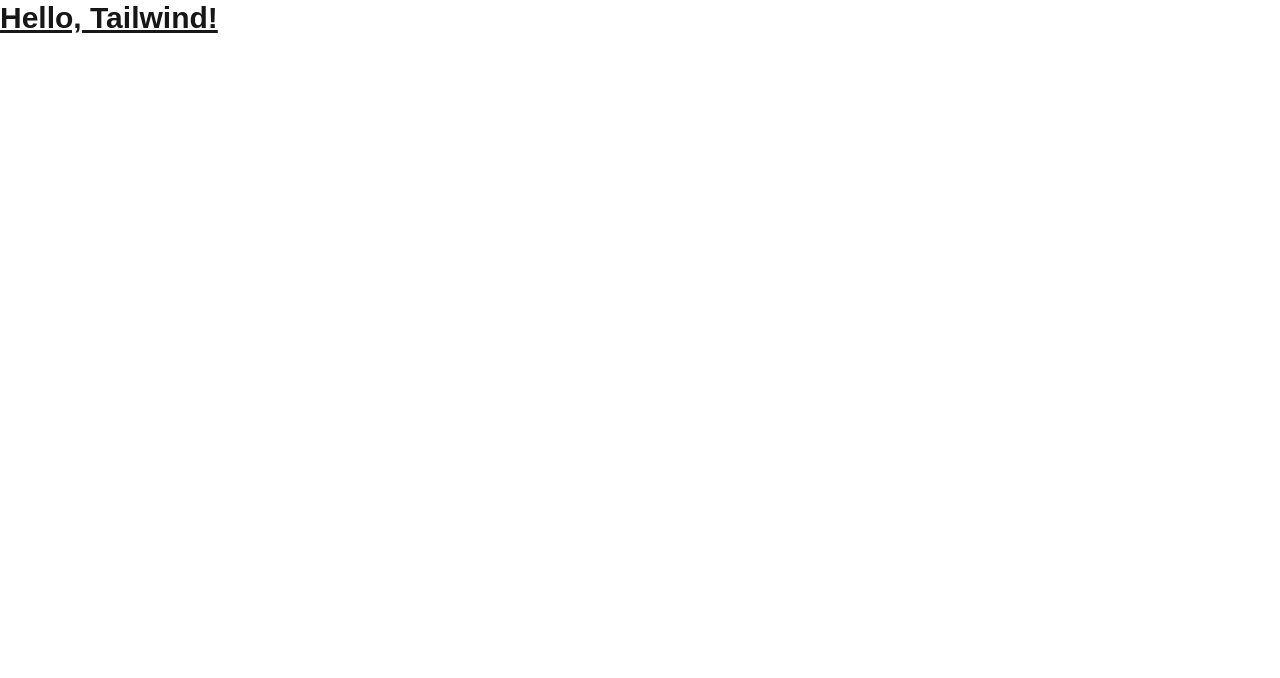
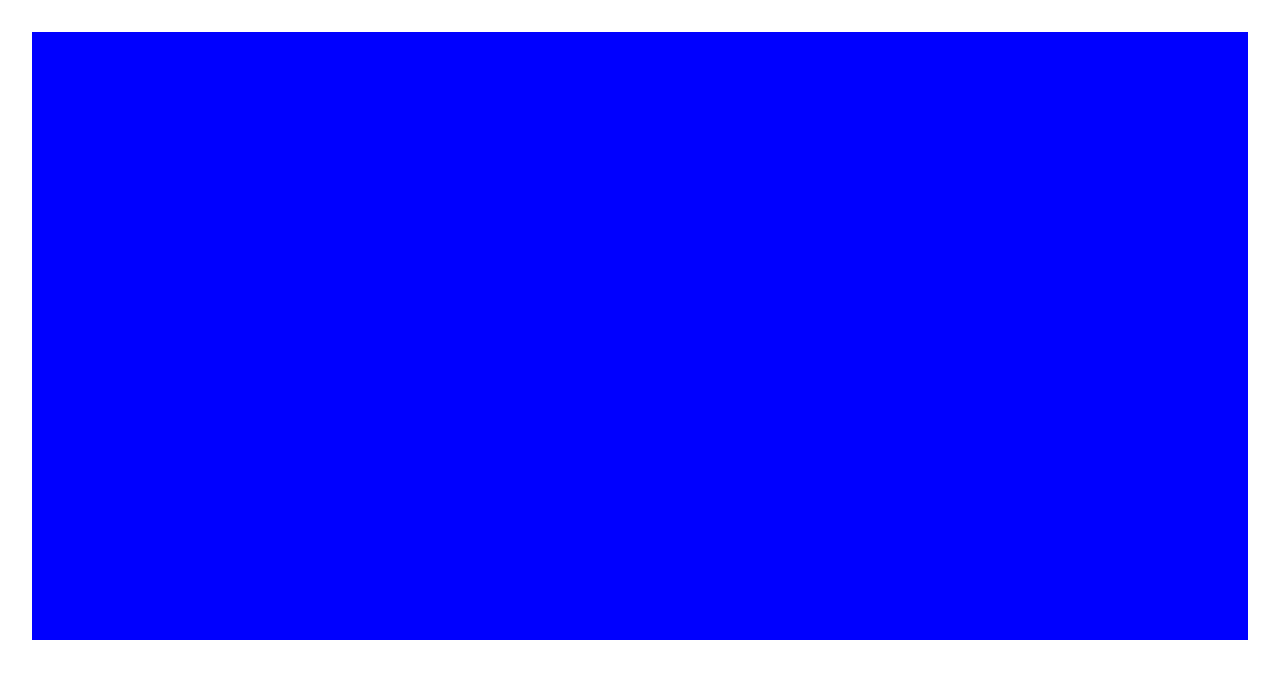
Before and after one commit to jamesonashile/macro-demographics, a Next.js app: page / in a window 1280 px wide. Shown: the top 678 px of the page. Built offline with nearby package versions, Linux system fonts and the light colour scheme.

Commit message:
feat: create World Map component and empy SVG map

```diff
--- a/app/page.tsx
+++ b/app/page.tsx
@@ -1,7 +1,11 @@
+import WorldMap from "@/components/WorldMap";
+
 export default function Page() {
   return (
-    <div className="text-3xl font-bold underline">
-      Hello, Tailwind!
-    </div>
-  )
+    <main className="min-h-screen p-8">
+
+        <WorldMap />
+
+    </main>
+  );
 }
--- /dev/null
+++ b/components/WorldMap.tsx
@@ -0,0 +1,11 @@
+export default function WorldMap(){
+    return (
+        <svg
+            width="100%"
+            height="100%"
+            viewBox="0 0 800 400"
+            xmlns="http://www.w3.org/2000/svg"
+            className="bg-gray-100"
+        ><rect x="0" y="0" width="800" height="400" fill="blue" /></svg>
+    )
+}
```
